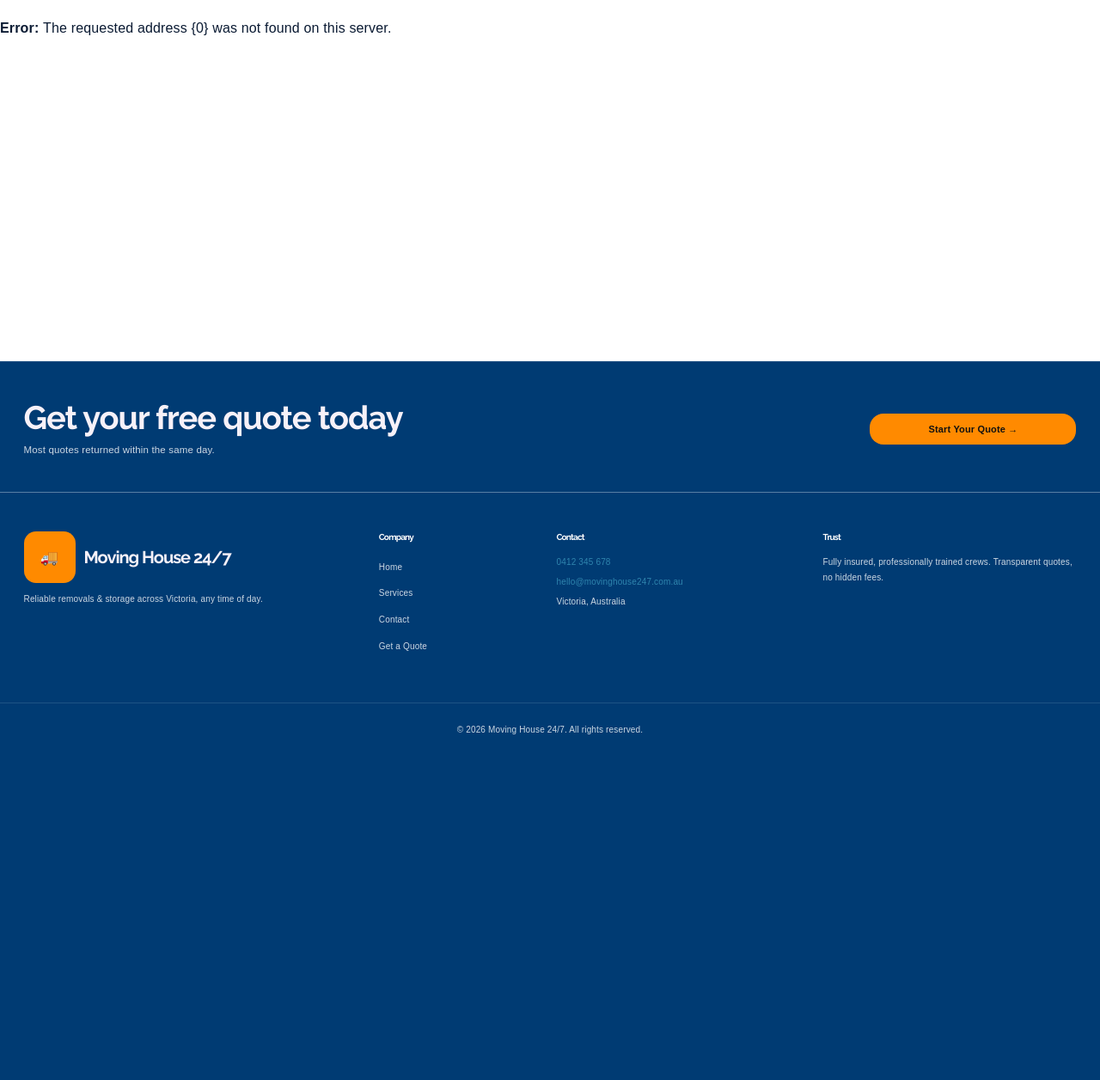
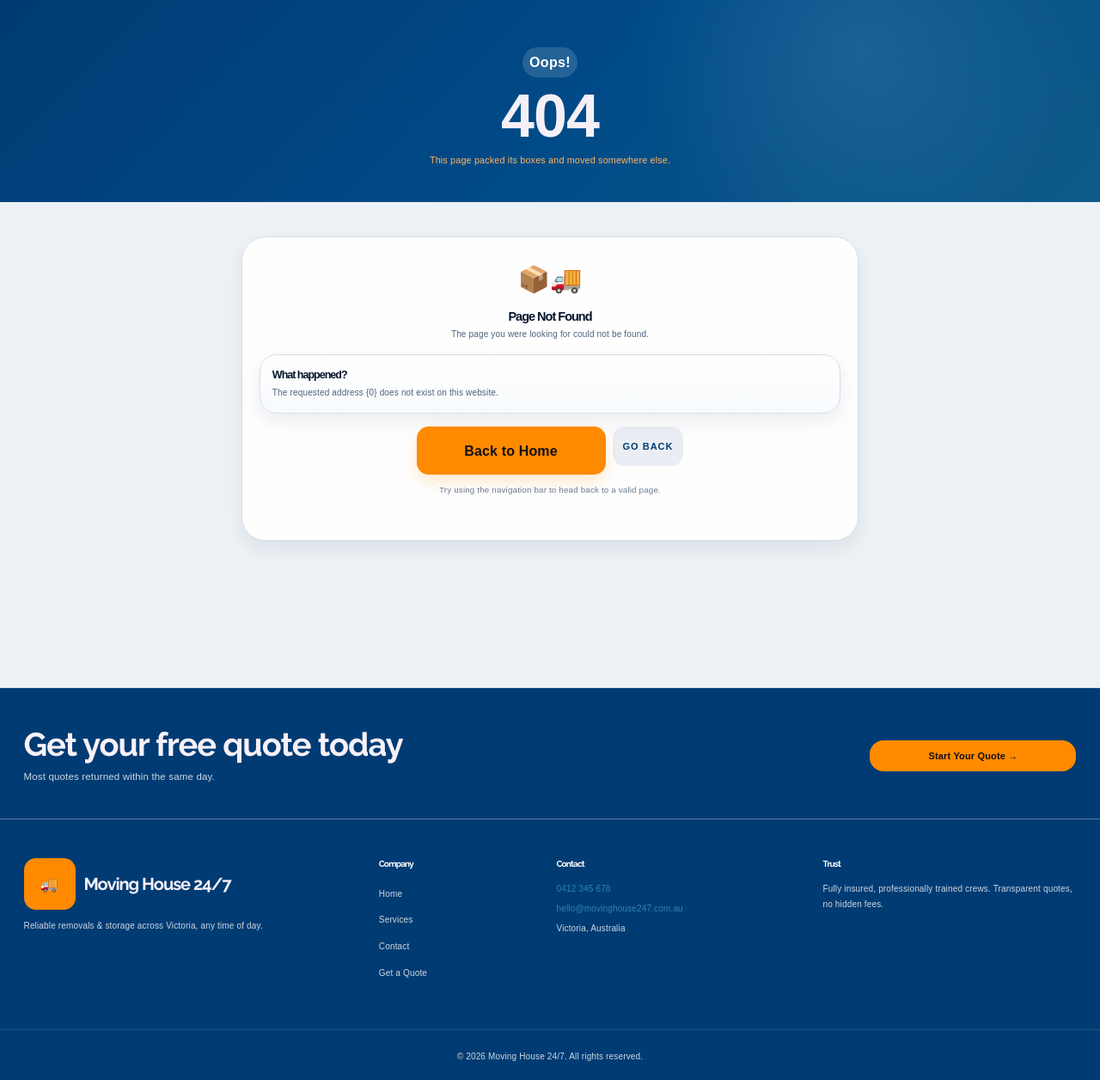
Before and after one commit to ijf03/Moving-House-247, a CakePHP app: the page made by templates/Error/error400.php in a window 1280 px wide. Shown: the part 88-1344 px from the top of the page at 86% size. Before the commit the page ends 942 px from the top, so only its background shows below. Run offline with PHP 8.4 and a stand-in for CakePHP, Linux system fonts and the light colour scheme; the template is opened without the code that fills it, so the values that code supplies are empty; some libraries are stand-ins or nearby versions.

Commit message:
Changed error page design

```diff
--- a/templates/Error/error400.php
+++ b/templates/Error/error400.php
@@ -6,7 +6,7 @@
  */
 use Cake\Core\Configure;
 
-$this->setLayout('error');
+$this->setLayout('default');
 
 if (Configure::read('debug')) :
     $this->setLayout('dev_error');
@@ -19,8 +19,67 @@ if (Configure::read('debug')) :
     $this->end();
 endif;
 ?>
-<h2><?= h($message) ?></h2>
-<p class="error">
-    <strong><?= __d('cake', 'Error') ?>: </strong>
-    <?= __d('cake', 'The requested address {0} was not found on this server.', "<strong>'{$url}'</strong>") ?>
-</p>
+
+<div class="mh-page-soft mh-error-page">
+    <section class="admin-hero mh-error-hero">
+        <div class="container">
+            <div class="admin-hero-shell">
+                <div class="admin-hero-content">
+                    <span class="admin-eyebrow"><?= __('Oops!') ?></span>
+                    <h1><?= __('404') ?></h1>
+                    <p class="admin-hero-text">
+                        <?= __('This page packed its boxes and moved somewhere else.') ?>
+                    </p>
+                </div>
+            </div>
+        </div>
+    </section>
+
+    <section class="admin-section">
+        <div class="container">
+            <div class="row justify-content-center">
+                <div class="col-lg-8">
+                    <div class="admin-table-card mh-error-card text-center">
+                        <div class="mh-error-emoji">📦🚚</div>
+
+                        <div class="admin-table-header">
+                            <h2><?= __('Page Not Found') ?></h2>
+                            <p>
+                                <?= __('The page you were looking for could not be found.') ?>
+                            </p>
+                        </div>
+
+                        <div class="mh-info-card mh-error-message-card">
+                            <div class="w-100">
+                                <h3><?= __('What happened?') ?></h3>
+                                <p>
+                                    <?= __('The requested address {0} does not exist on this website.', "<strong>" . h($url) . "</strong>") ?>
+                                </p>
+                            </div>
+                        </div>
+
+                        <div class="mh-error-actions">
+                            <?= $this->Html->link(
+                                __('Back to Home'),
+                                '/',
+                                ['class' => 'admin-primary-link']
+                            ) ?>
+
+                            <button
+                                onclick="history.back()"
+                                class="admin-action-link mh-back-btn"
+                                type="button"
+                            >
+                                <?= __('Go Back') ?>
+                            </button>
+                        </div>
+
+                        <p class="mh-error-note">
+                            <?= __('Try using the navigation bar to head back to a valid page.') ?>
+                        </p>
+                    </div>
+                </div>
+            </div>
+        </div>
+    </section>
+</div>
```
Also changed, not shown: templates/Error/error500.php (+65 -6 lines).
